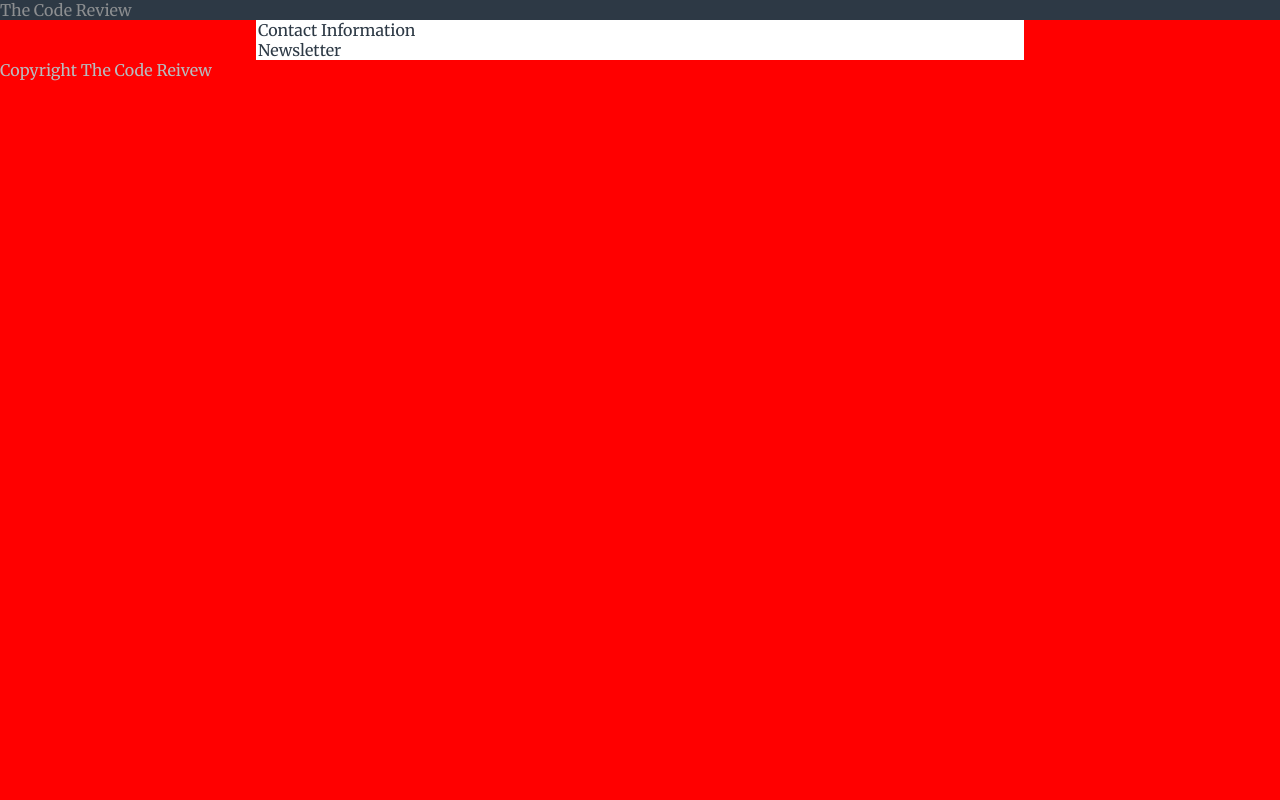
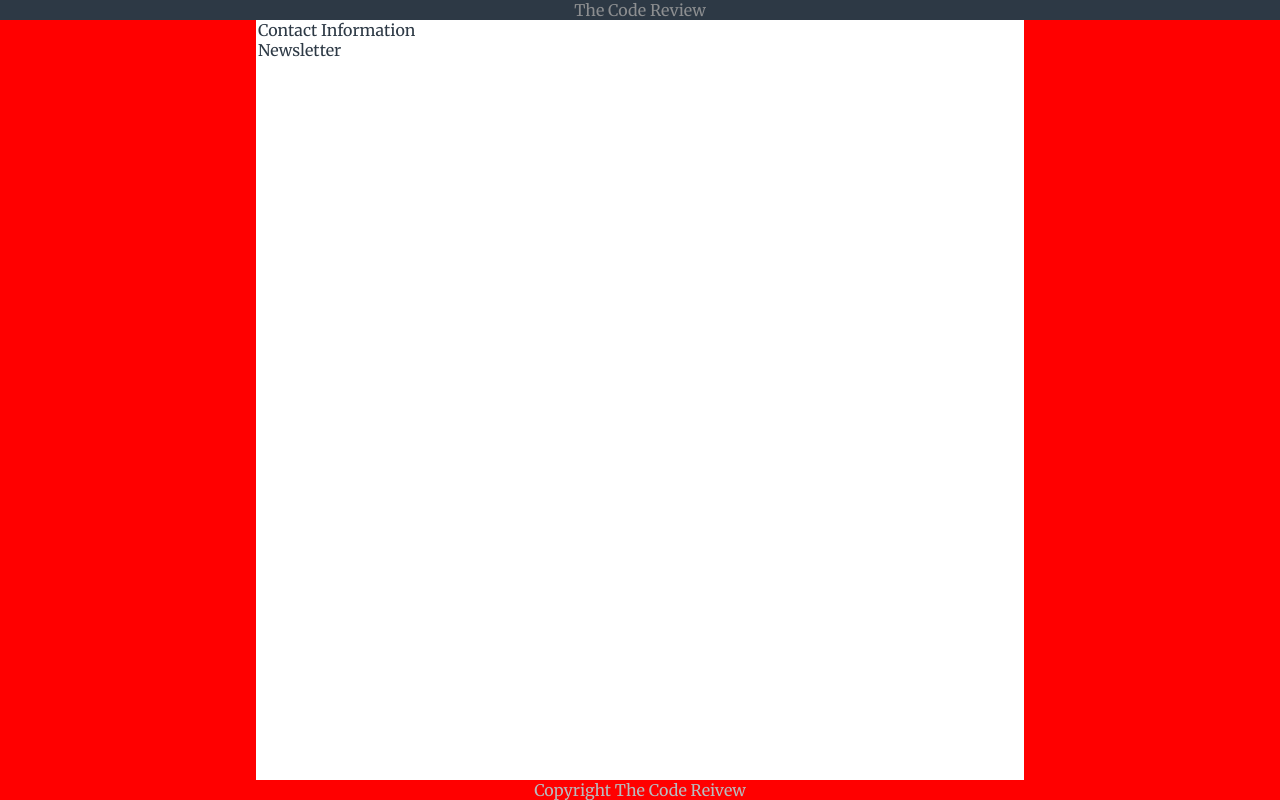
Before and after one commit to hyungmogu/online-registration-form, a plain HTML site: page online-registration-form/index.html in a window 1280 px wide. Drawn offline with Linux system fonts and the light colour scheme.

Commit message:
feat: Fix screen width, and set sticky footer

```diff
--- a/online-registration-form/style/style.css
+++ b/online-registration-form/style/style.css
@@ -7,23 +7,35 @@
 body {
   margin: 0;
   padding: 0;
+  display: flex;
+  flex-direction: column;
+  min-height: 100vh;
 }
 
 header {
   background-color: #2D3945;
   color: #8C8E90;
+
+  display: flex;
+  justify-content: center;
 }
 
 main {
-  max-width: 768px;
-  margin: auto;
   background-color: white;
+  flex: 1;
 }
 
 footer {
   color: #B7BCBf;
+
+  display: flex;
+  justify-content: center;
 }
 
 @media screen and (min-width: 768px) {
-
+  main {
+    width: 80%;
+    max-width: 768px;
+    margin: auto;
+  }
 }
```
